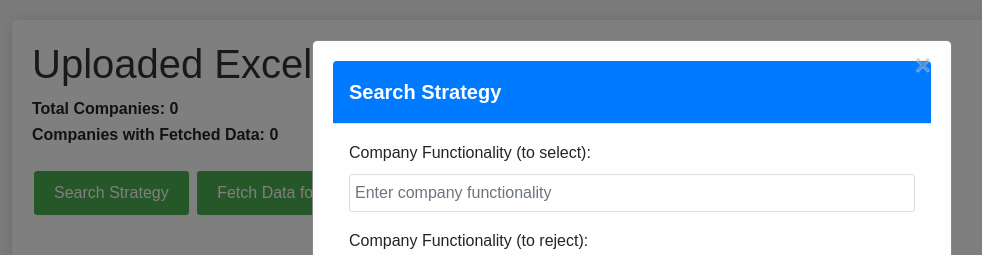
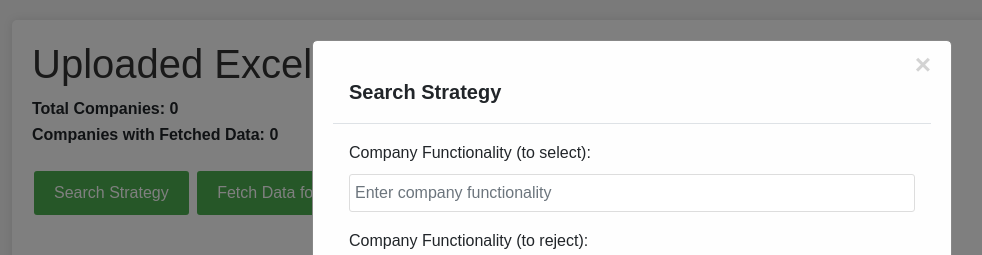
Before and after one commit to SawanSharma996/Benchmarking-Tool, a Django app: template data_processor/templates/display_excel.html in a window 1280 px wide, after a click on "Search Strategy". Shown: the top 255 px of the page, without its empty margins (8-990 px from the left). Run offline with Django 5.2, Linux system fonts and the light colour scheme; the template is opened without the code that fills it, so the values that code supplies are empty; some libraries are stand-ins or nearby versions.

Commit message:
removed blue color from modal-header

```diff
--- a/data_processor/templates/display_excel.html
+++ b/data_processor/templates/display_excel.html
@@ -196,10 +196,7 @@
         }
 
         /* Additional Styles for Modal Elements */
-        .modal-header {
-            background-color: #007bff;
-            color: white;
-        }
+
     </style>
 </head>
 <body>
```
